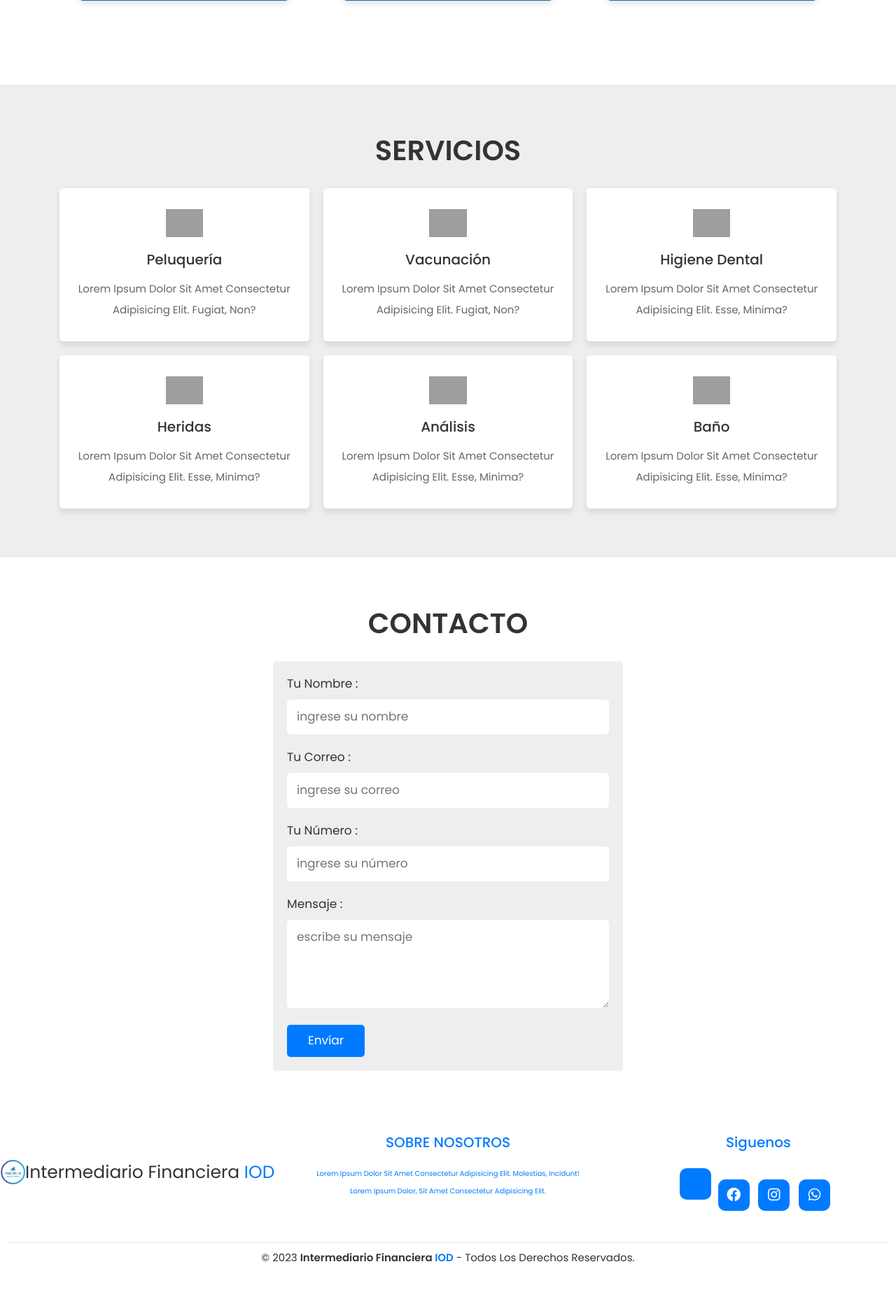
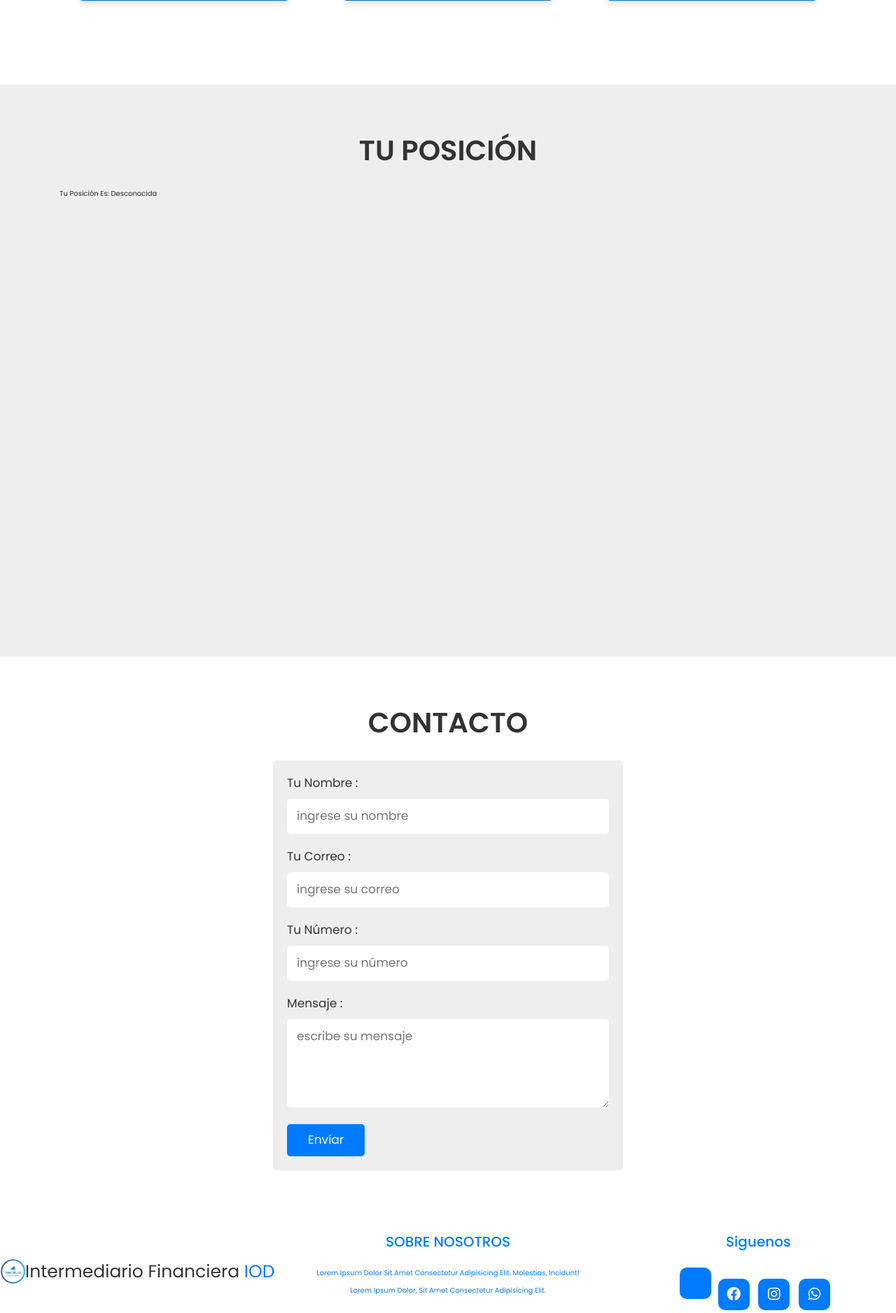
Before and after one commit to Ivaniel-Dz/ProjectBBDD, a PHP site: page /System/ in a window 1280 px wide. Shown: the part 2105-3982 px from the top of the page at 70% size. Before the commit the page ends 3909 px from the top, so only its background shows below. Run offline with PHP 8.4, Linux system fonts and the light colour scheme; grey boxes are pictures that could not be loaded.

Commit message:
geolocalizacion

```diff
--- a/index.php
+++ b/index.php
@@ -89,7 +89,7 @@
 </section>
 <!-- about section ends -->
 
-<!-- process section starts  -->
+<!-- Servicios section starts  -->
 <section class="process" id="process">
 
    <h1 class="heading">Servicios</h1>
@@ -144,51 +144,70 @@
 </section>
 <!-- process section ends -->
 
-<!-- services section starts  -->
+<!-- Geolocalizacion section starts  -->
 <section class="services" id="services">
 
-   <h1 class="heading">Servicios</h1>
+   <h1 class="heading">Tu Posición</h1>
 
    <div class="box-container container">
+      <!--Contenedor Mapa-->
+      <div id="mapa" style="width: 100%; height: 600px;">
+       <!-- Localizar posición--->
+       <script>
+            var posElt;
+            var posLinkElt;
 
-      <div class="box">
-         <img src="images/icon-1.svg" alt="">
-         <h3>Peluquería</h3>
-         <p>Lorem ipsum dolor sit amet consectetur adipisicing elit. Fugiat, non?</p>
-      </div>
+            window.addEventListener('load', function(){
+                posElt = document.getElementById('Pos');
+                posLinkElt = document.querySelector('#PosLink > a');
 
-      <div class="box">
-         <img src="images/icon-2.svg" alt="">
-         <h3>Vacunación</h3>
-         <p>Lorem ipsum dolor sit amet consectetur adipisicing elit. Fugiat, non?</p>
-      </div>
+                navigator.geolocation.getCurrentPosition(geoposOK, geoposKO);
 
-      <div class="box">
-         <img src="images/icon-3.svg" alt="">
-         <h3>Higiene dental</h3>
-         <p>Lorem ipsum dolor sit amet consectetur adipisicing elit. Esse, minima?</p>
-      </div>
+            });
 
-      <div class="box">
-         <img src="images/icon-4.svg" alt="">
-         <h3>Heridas</h3>
-         <p>Lorem ipsum dolor sit amet consectetur adipisicing elit. Esse, minima?</p>
-      </div>
+            /** @param {GeolocationPosition} pos */
+            function geoposOK(pos) {
+                //Obtenemos latitud y longitud
+                var lat = pos.coords.latitude;
+                var long = pos.coords.longitude;
+                //Mostramos la posición
+                posElt.textContent = `${lat}, ${long}`;
+                //generamos enlace a la posición
+                posLinkElt.href = `https://maps.google.com/?q=${lat},${long}`;
+                //Muestra la posicion actual
+                var mapContainer = document.getElementById("mapa");
+                var mapUrl = "https://www.google.com/maps?q=" + lat + "," + long + "&z=15&output=embed";
+                mapContainer.innerHTML = '<iframe src="' + mapUrl + '" width="100%" height="100%" frameborder="0" style="border:0" allowfullscreen></iframe>';
+            }
 
-      <div class="box">
-         <img src="images/icon-5.svg" alt="">
-         <h3>Análisis</h3>
-         <p>Lorem ipsum dolor sit amet consectetur adipisicing elit. Esse, minima?</p>
-      </div>
+            /** @param {GeolocationPositionError} err */
+            function geoposKO(err) {
+                console.warn(err.message);
+                let msg;
+                switch(err.code) {
+                    case err.PERMISSION_DENIED:
+                        msg = "No nos has dado permiso para obtener tu posición";
+                        break;
+                    case err.POSITION_UNAVAILABLE:
+                        msg = "Tu posición actual no está disponible";
+                        break;
+                     case err.TIMEOUT:
+                         msg = "No se ha podido obtener tu posición en un tiempo prudencial";
+                         break;
+                     default:
+                         msg = "Error desconocido";
+                         break;
+                }
+                posElt.textContent = msg;
+            }
+        </script>
+         <!--Muestra la posicion en texto html en pantalla-->
+         <p>Tu posición es: <span id="Pos">Desconocida</span></p>
+         <!--Dibuja el mapa (Comentar si solo quieres ver si muestra las cortenadas)-->
+         <p id="PosLink"><a target="_blank"></a></p>
 
-      <div class="box">
-         <img src="images/icon-6.svg" alt="">
-         <h3>Baño</h3>
-         <p>Lorem ipsum dolor sit amet consectetur adipisicing elit. Esse, minima?</p>
-      </div>
-
-   </div>
-
+    </div>
+   </div><!-- fin del contenedor-->
 </section>
 <!-- services section ends -->
 
```
